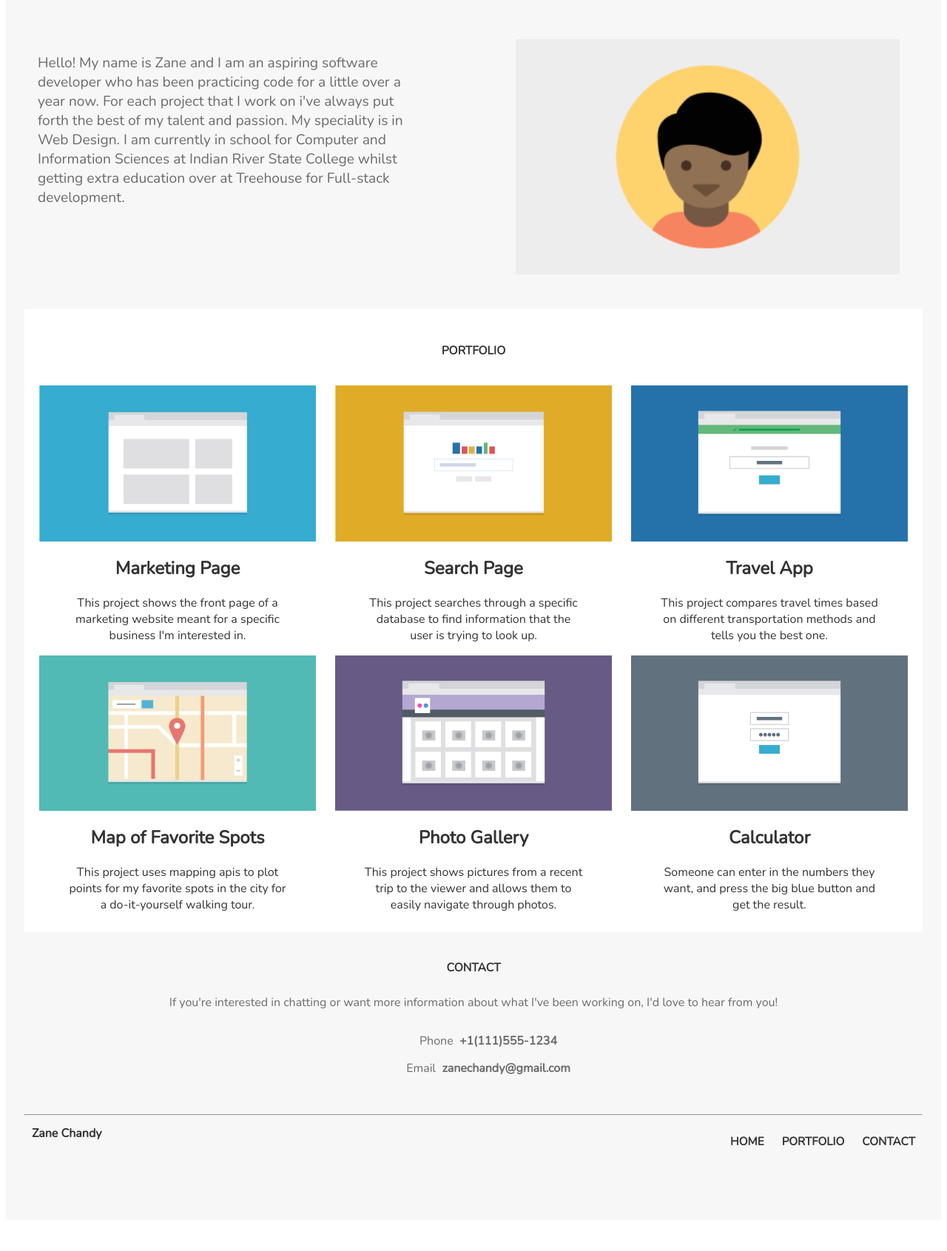
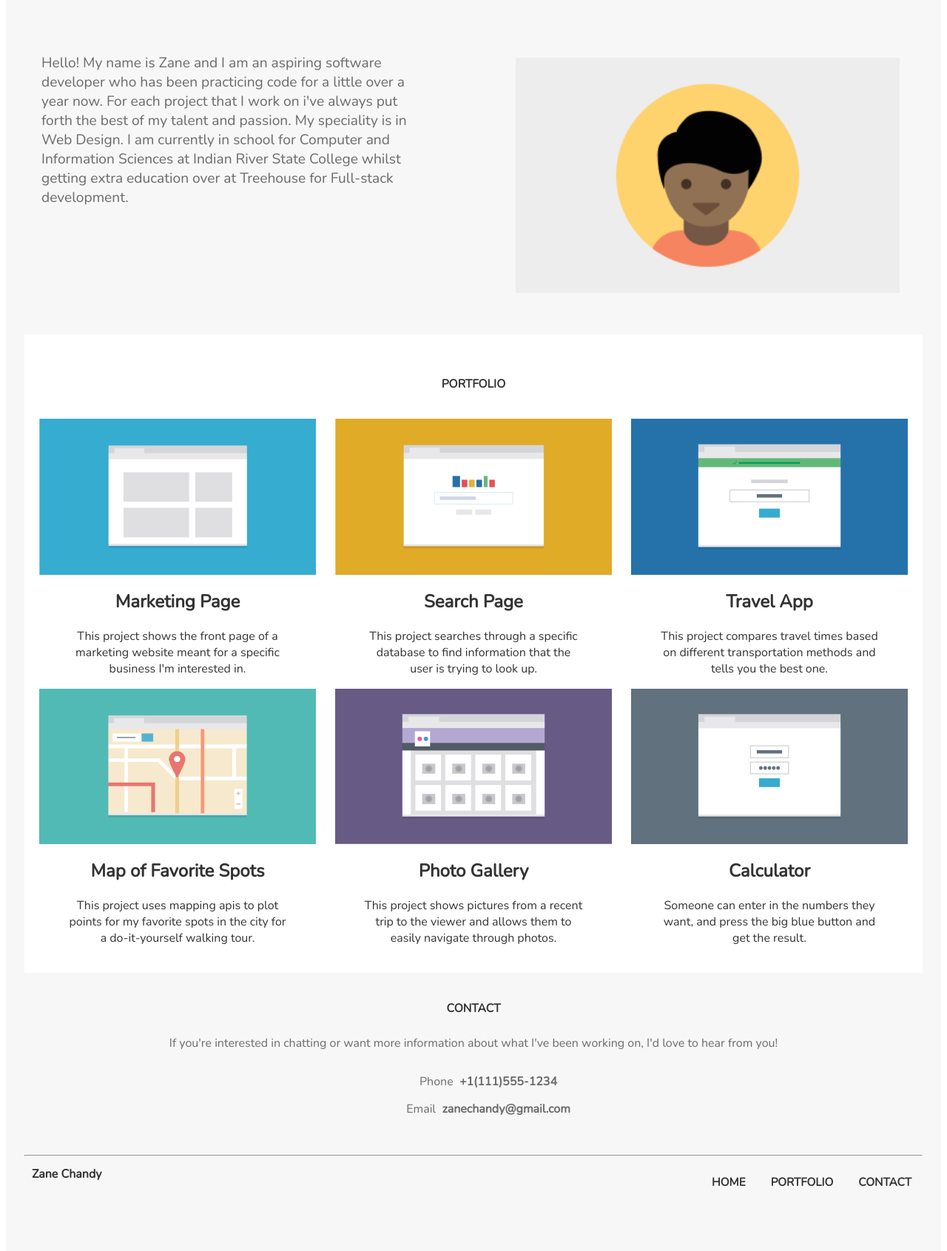
Before and after one commit to Zandy12/FEWD-Project-Two, a plain HTML site: page index.html in a window 1280 px wide. Shown: the part 121-1812 px from the top of the page at 74% size. Before the commit the page ends 1778 px from the top, so only its background shows below. Drawn offline with nearby package versions, Linux system fonts and the light colour scheme.

Commit message:
First commit

```diff
--- a/css/styles.css
+++ b/css/styles.css
@@ -13,6 +13,8 @@ li {
   list-style-type: none;
   padding: 5px;
   margin: 5px;
+  background-color: white;
+  margin: 5px 10px;
 }
 
 a {
@@ -29,6 +31,8 @@ a {
 header, footer {
   /* border: 1px solid black; /* for debugging */
   background-color: #f7f7f7;
+  padding: 10px 0;
+  margin: 10px 0;
 }
 
 .introduction, .method, .conclusion {
@@ -92,42 +96,39 @@ img {
   margin-right: 10px;
 }
 
-/* min-width means starting point, max-width means ending point */
-@media (min-width: 418px) and (max-width: 576px) {
-  li {
-    background-color: white;
-    margin: 5px 10px;
-  }
 .headerNav {
     margin-left: -40px
 }
+
 .hidden {
     display: none;
 }
+
 .bottomNav {
     display: none;
 }
+
 .profilePic {
     padding-top: 25px;
 }
+
 .introduction, .conclusion {
     text-align: center;
     padding: 0 5px;
 }
+
 .portfolioLarge {
     display: none;
 }
-  header, footer {
-    padding: 10px 0;
-    margin: 10px 0;
-  }
+
 body {
     /* For debugging */
     /* background-color: green; */
 }
-}
 
-@media (min-width: 576px) {
+/* min-width means starting point, max-width means ending point */
+
+@media (min-width: 768px) {
   body {
     /* For debugging */
     /* background-color: red; */
@@ -137,11 +138,13 @@ img {
   }
   li {
     display: inline;
+    background-color: #f7f7f7;
   }
   .hidden {
     display: none;
   }
   .bottomNav {
+    display: inline-block;
     margin-top: -15px;
     float: right;
     font-size: 98%;
@@ -162,6 +165,7 @@ img {
     margin: 0 -18px; /* top/bottom left/right */
   }
   .introduction {
+    text-align: left;
     float: left;
     width: 45%;
     margin-left: 18px;
@@ -203,9 +207,15 @@ img {
   }
 }
 
-@media (min-width: 768px) {
+@media (min-width: 1024px) {
   body {
     border: 25px solid #f7f7f7;
+  }
+  header {
+    margin-top: 0px;
+  }
+  footer {
+    margin-bottom: 0px;
   }
   .portfolio {
     background-color: white;
```
Lines whose indentation alone changed are shown as unchanged.
